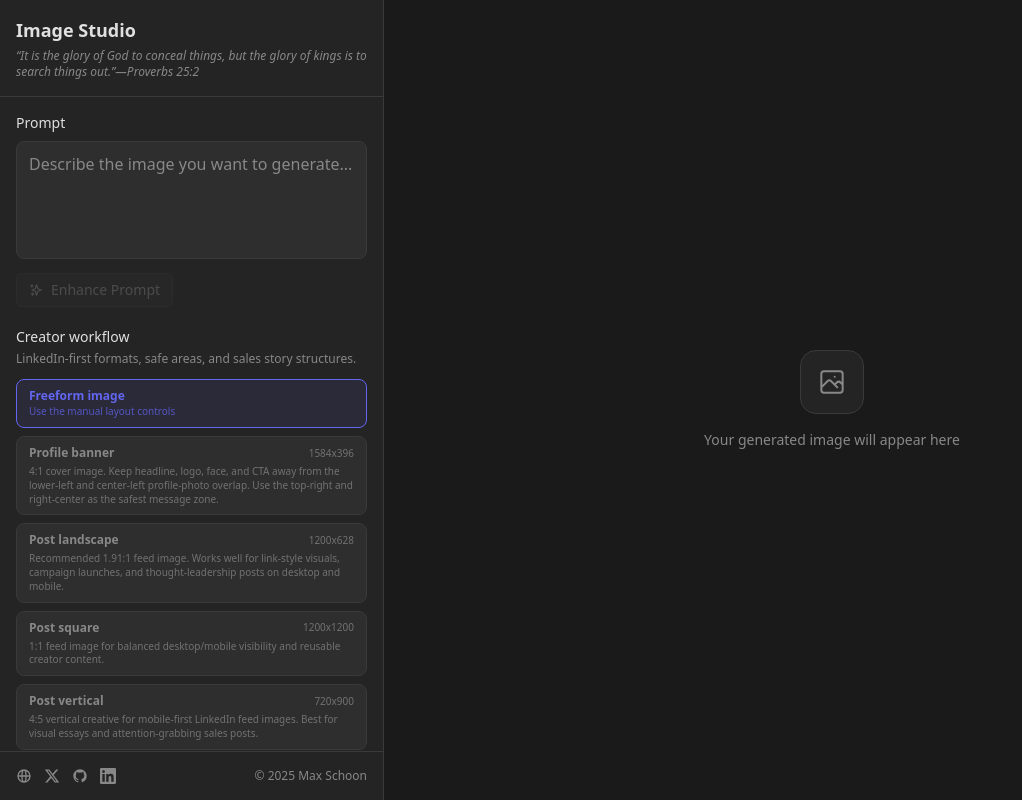
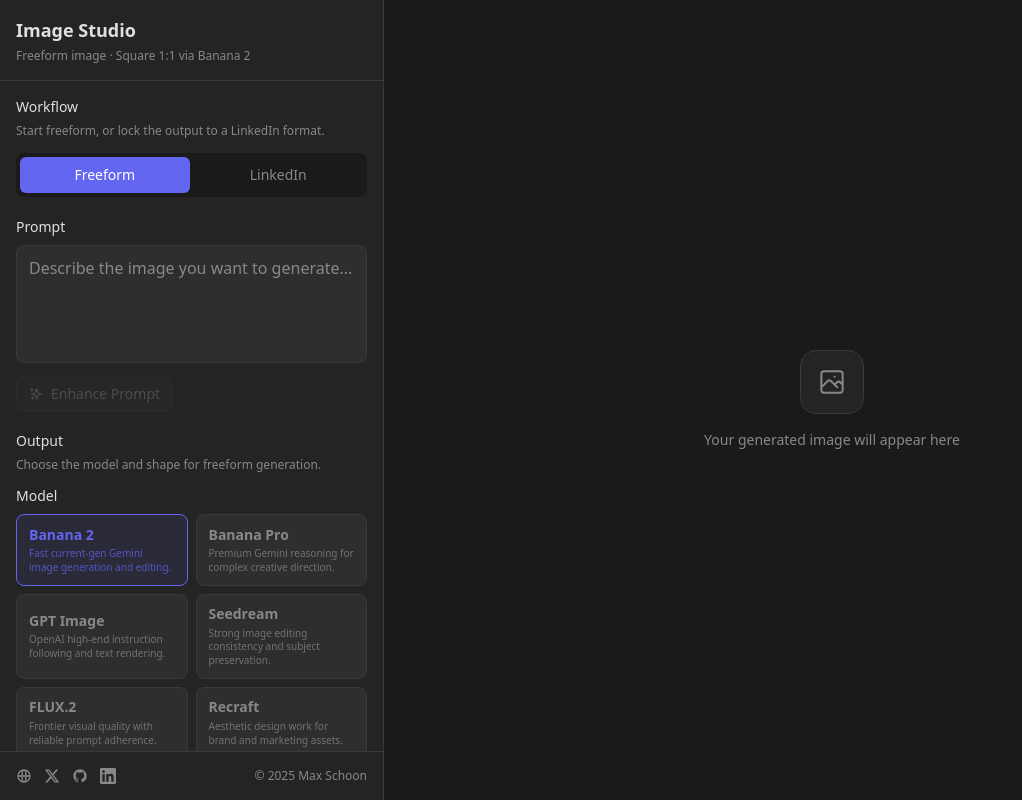
Before and after one commit to MaxSchoon/ImageGenStudio, a Next.js app: page / in a window 1280 px wide. Shown: the whole page, without its empty margins (0-1022 px from the left). Built offline with nearby package versions, Linux system fonts and the light colour scheme.

Commit message:
Clarify studio workflow controls (#12)

```diff
--- a/components/CreatorWorkflowPanel.tsx
+++ b/components/CreatorWorkflowPanel.tsx
@@ -4,7 +4,7 @@ import { useState } from 'react';
 import { CREATOR_PRESETS, CreatorPreset } from '@/lib/creatorContent';
 
 interface CreatorWorkflowPanelProps {
-  selectedPresetId: string | null;
+  selectedPreset: CreatorPreset | null;
   onPresetSelect: (preset: CreatorPreset | null) => void;
   onApplyPrompt: (prompt: string) => void;
   hasUploadedImage: boolean;
@@ -23,7 +23,7 @@ interface AssistantResult {
 }
 
 export default function CreatorWorkflowPanel({
-  selectedPresetId,
+  selectedPreset,
   onPresetSelect,
   onApplyPrompt,
   hasUploadedImage,
@@ -33,7 +33,7 @@ export default function CreatorWorkflowPanel({
   const [isAsking, setIsAsking] = useState(false);
   const [error, setError] = useState<string | null>(null);
 
-  const selectedPreset = CREATOR_PRESETS.find((preset) => preset.id === selectedPresetId) || null;
+  const selectedPresetId = selectedPreset?.id || null;
 
   const handleAskAssistant = async () => {
     if (!brief.trim() || isAsking) return;
@@ -75,26 +75,40 @@ export default function CreatorWorkflowPanel({
   return (
     <section className="space-y-3">
       <div>
-        <label className="block text-sm font-medium text-studio-text">Creator workflow</label>
-        <p className="mt-1 text-xs text-studio-muted">
-          LinkedIn-first formats, safe areas, and sales story structures.
+        <label className="block text-sm font-medium text-studio-text">Workflow</label>
+        <p className="mt-1 text-xs leading-relaxed text-studio-muted">
+          Start freeform, or lock the output to a LinkedIn format.
         </p>
       </div>
 
-      <div className="grid grid-cols-1 gap-2">
+      <div className="grid grid-cols-2 gap-1 rounded-lg bg-studio-bg p-1">
         <button
           type="button"
           onClick={() => onPresetSelect(null)}
-          className={`rounded-lg border px-3 py-2 text-left transition-colors ${
+          className={`rounded-md px-3 py-2 text-sm font-medium transition-colors ${
             !selectedPreset
-              ? 'border-studio-accent bg-studio-accent/10 text-studio-accent'
-              : 'border-studio-border bg-studio-elevated text-studio-muted hover:border-studio-muted'
+              ? 'bg-studio-accent text-white'
+              : 'text-studio-muted hover:bg-studio-elevated hover:text-studio-text'
           }`}
         >
-          <div className="text-xs font-semibold">Freeform image</div>
-          <div className="text-[10px] opacity-75">Use the manual layout controls</div>
+          Freeform
         </button>
+        <button
+          type="button"
+          onClick={() => onPresetSelect(selectedPreset || CREATOR_PRESETS[0])}
+          className={`rounded-md px-3 py-2 text-sm font-medium transition-colors ${
+            selectedPreset
+              ? 'bg-studio-accent text-white'
+              : 'text-studio-muted hover:bg-studio-elevated hover:text-studio-text'
+          }`}
+        >
+          LinkedIn
+        </button>
+      </div>
 
+      {selectedPreset && (
+        <div className="space-y-3 rounded-lg border border-studio-border bg-studio-elevated p-3">
+          <div className="grid grid-cols-2 gap-2">
             {CREATOR_PRESETS.map((preset) => (
               <button
                 type="button"
@@ -103,39 +117,51 @@ export default function CreatorWorkflowPanel({
                 className={`rounded-lg border px-3 py-2 text-left transition-colors ${
                   selectedPresetId === preset.id
                     ? 'border-studio-accent bg-studio-accent/10 text-studio-accent'
-                : 'border-studio-border bg-studio-elevated text-studio-muted hover:border-studio-muted'
+                    : 'border-studio-border bg-studio-bg text-studio-muted hover:border-studio-muted hover:text-studio-text'
                 }`}
               >
-            <div className="flex items-center justify-between gap-2">
-              <span className="text-xs font-semibold text-current">{preset.shortLabel}</span>
-              <span className="text-[10px] opacity-75">{preset.dimensions}</span>
-            </div>
-            <div className="mt-1 text-[10px] leading-snug opacity-75">{preset.guidance}</div>
+                <div className="text-xs font-semibold text-current">{preset.shortLabel}</div>
+                <div className="mt-0.5 text-[10px] opacity-75">{preset.dimensions}</div>
               </button>
             ))}
           </div>
 
-      {selectedPreset?.workflow === 'enhance' && !hasUploadedImage && (
-        <div className="rounded-lg border border-amber-500/30 bg-amber-500/10 p-3 text-xs text-amber-300">
-          Upload an image first to use enhancement mode.
+          <div className="rounded-lg border border-studio-border bg-studio-bg p-3">
+            <div className="flex items-start justify-between gap-3">
+              <div>
+                <div className="text-sm font-semibold text-studio-text">{selectedPreset.label}</div>
+                <div className="mt-1 text-xs leading-relaxed text-studio-muted">{selectedPreset.guidance}</div>
+              </div>
+              <div className="shrink-0 rounded-md bg-studio-surface px-2 py-1 text-xs font-medium text-studio-text">
+                {selectedPreset.dimensions}
+              </div>
+            </div>
+
+            {selectedPreset.safeArea && (
+              <div className="mt-3 rounded-md border border-amber-500/30 bg-amber-500/10 p-2 text-xs leading-relaxed text-amber-200">
+                <span className="font-semibold">{selectedPreset.safeArea.label}:</span>{' '}
+                {selectedPreset.safeArea.description}
               </div>
             )}
 
-      {selectedPreset?.safeArea && (
-        <div className="rounded-lg border border-studio-border bg-studio-elevated p-3">
-          <div className="text-xs font-semibold text-studio-text">{selectedPreset.safeArea.label}</div>
-          <div className="mt-1 text-[10px] leading-relaxed text-studio-muted">{selectedPreset.safeArea.description}</div>
+            {selectedPreset.workflow === 'enhance' && !hasUploadedImage && (
+              <div className="mt-3 rounded-md border border-amber-500/30 bg-amber-500/10 p-2 text-xs leading-relaxed text-amber-200">
+                Upload an image below before generating an enhanced LinkedIn asset.
               </div>
             )}
+          </div>
 
-      <div className="space-y-2 rounded-lg border border-studio-border bg-studio-elevated p-3">
-        <label className="block text-xs font-semibold text-studio-text">Creator assistant</label>
+          <details className="rounded-lg border border-studio-border bg-studio-bg">
+            <summary className="cursor-pointer px-3 py-2 text-sm font-medium text-studio-text">
+              Creator assistant
+            </summary>
+            <div className="space-y-3 border-t border-studio-border p-3">
               <textarea
                 value={brief}
                 onChange={(event) => setBrief(event.target.value)}
                 placeholder="Brief the creator, target audience, offer, proof, tone, and desired CTA..."
                 rows={4}
-          className="w-full resize-none rounded-md border border-studio-border bg-studio-bg px-3 py-2 text-sm text-studio-text placeholder:text-studio-muted/60 focus:border-studio-accent focus:outline-none"
+                className="w-full resize-none rounded-md border border-studio-border bg-studio-surface px-3 py-2 text-sm text-studio-text placeholder:text-studio-muted focus:border-studio-accent focus:outline-none"
               />
               <button
                 type="button"
@@ -146,7 +172,6 @@ export default function CreatorWorkflowPanel({
                 {isAsking ? 'Building workflow...' : 'Build LinkedIn workflow'}
               </button>
               {error && <div className="text-xs text-red-400">{error}</div>}
-      </div>
 
               {assistantResult && (
                 <div className="space-y-3 rounded-lg border border-studio-border bg-studio-surface p-3">
@@ -166,14 +191,14 @@ export default function CreatorWorkflowPanel({
 
                   {assistantResult.postCopy && (
                     <div>
-              <div className="mb-1 text-[10px] font-semibold uppercase tracking-wider text-studio-muted">Post copy</div>
+                      <div className="mb-1 text-xs font-semibold text-studio-text">Post copy</div>
                       <p className="whitespace-pre-wrap text-xs leading-relaxed text-studio-muted">{assistantResult.postCopy}</p>
                     </div>
                   )}
 
                   {assistantResult.storybook?.length ? (
                     <div>
-              <div className="mb-2 text-[10px] font-semibold uppercase tracking-wider text-studio-muted">5-page storybook</div>
+                      <div className="mb-2 text-xs font-semibold text-studio-text">5-page storybook</div>
                       <div className="space-y-2">
                         {assistantResult.storybook.map((page, index) => (
                           <div key={`${page.title}-${index}`} className="rounded-md bg-studio-elevated p-2">
@@ -188,7 +213,7 @@ export default function CreatorWorkflowPanel({
 
                   {assistantResult.productionNotes?.length ? (
                     <div>
-              <div className="mb-1 text-[10px] font-semibold uppercase tracking-wider text-studio-muted">Production notes</div>
+                      <div className="mb-1 text-xs font-semibold text-studio-text">Production notes</div>
                       <ul className="space-y-1 text-[10px] leading-relaxed text-studio-muted">
                         {assistantResult.productionNotes.map((note, index) => (
                           <li key={`${note}-${index}`}>{note}</li>
@@ -198,6 +223,10 @@ export default function CreatorWorkflowPanel({
                   ) : null}
                 </div>
               )}
+            </div>
+          </details>
+        </div>
+      )}
     </section>
   );
 }
--- a/components/ImageStudio.tsx
+++ b/components/ImageStudio.tsx
@@ -8,7 +8,7 @@ import MobileBottomSheet from './MobileBottomSheet';
 import Footer from './Footer';
 import { generateImage } from '@/lib/imageGeneration';
 import { buildCreatorPrompt, CreatorPreset } from '@/lib/creatorContent';
-import { DEFAULT_MODEL, Layout, Model, MODEL_CAPABILITIES, OPENROUTER_MODEL_BY_VALUE } from '@/lib/modelConfig';
+import { DEFAULT_MODEL, Layout, Model, MODEL_CAPABILITIES, OPENROUTER_MODEL_BY_VALUE, getLayoutConfig } from '@/lib/modelConfig';
 
 const MAX_FILE_SIZE = 10 * 1024 * 1024; // 10MB
 const ALLOWED_FILE_TYPES = ['image/jpeg', 'image/jpg', 'image/png', 'image/webp'];
@@ -259,7 +259,7 @@ export default function ImageStudio() {
     onModelSelect: handleModelSelect,
     selectedLayout,
     onLayoutSelect: handleLayoutSelect,
-    selectedCreatorPresetId: selectedCreatorPreset?.id || null,
+    selectedCreatorPreset,
     onCreatorPresetSelect: handleCreatorPresetSelect,
     uploadedImage,
     onFileSelect: handleFileSelect,
@@ -274,15 +274,24 @@ export default function ImageStudio() {
     onGenerate: handleGenerate,
   };
 
+  const layoutConfig = getLayoutConfig(selectedLayout, selectedModel);
+  const activeSummary = selectedCreatorPreset
+    ? {
+        title: selectedCreatorPreset.shortLabel,
+        detail: `${selectedCreatorPreset.dimensions} export via ${OPENROUTER_MODEL_BY_VALUE[selectedModel].shortLabel}`,
+      }
+    : {
+        title: 'Freeform image',
+        detail: `${layoutConfig.label} ${layoutConfig.dimensions} via ${OPENROUTER_MODEL_BY_VALUE[selectedModel].shortLabel}`,
+      };
+
   return (
     <div className="flex h-full">
       {/* Desktop sidebar */}
       <aside className="hidden lg:flex flex-col w-80 xl:w-96 bg-studio-surface border-r border-studio-border flex-shrink-0">
         <div className="p-4 border-b border-studio-border">
           <h1 className="text-lg font-semibold text-studio-text">Image Studio</h1>
-          <p className="text-studio-muted text-xs italic mt-1">
-            &ldquo;It is the glory of God to conceal things, but the glory of kings is to search things out.&rdquo;&mdash;Proverbs 25:2
-          </p>
+          <p className="mt-1 text-xs text-studio-muted">{activeSummary.title} · {activeSummary.detail}</p>
         </div>
         <div className="flex-1 overflow-y-auto studio-scrollbar px-4 py-4">
           <StudioControls {...controlsProps} />
@@ -330,6 +339,12 @@ export default function ImageStudio() {
       <MobileBottomSheet
         isExpanded={bottomSheetOpen}
         onToggle={() => setBottomSheetOpen(!bottomSheetOpen)}
+        summary={
+          <div>
+            <div className="text-sm font-semibold text-studio-text">{activeSummary.title}</div>
+            <div className="mt-0.5 text-xs text-studio-muted">{activeSummary.detail}</div>
+          </div>
+        }
       >
         <StudioControls {...controlsProps} />
       </MobileBottomSheet>
--- a/components/PromptInput.tsx
+++ b/components/PromptInput.tsx
@@ -5,12 +5,24 @@ interface PromptInputProps {
   onChange: (value: string) => void;
   onEnhance: () => void;
   isEnhancing: boolean;
+  label?: string;
+  description?: string;
 }
 
-export default function PromptInput({ value, onChange, onEnhance, isEnhancing }: PromptInputProps) {
+export default function PromptInput({
+  value,
+  onChange,
+  onEnhance,
+  isEnhancing,
+  label = 'Prompt',
+  description,
+}: PromptInputProps) {
   return (
     <div className="space-y-2">
-      <label className="block text-sm font-medium text-studio-text">Prompt</label>
+      <div>
+        <label className="block text-sm font-medium text-studio-text">{label}</label>
+        {description && <p className="mt-1 text-xs leading-relaxed text-studio-muted">{description}</p>}
+      </div>
       <textarea
         value={value}
         onChange={(e) => onChange(e.target.value)}
--- a/components/StudioControls.tsx
+++ b/components/StudioControls.tsx
@@ -17,7 +17,7 @@ interface StudioControlsProps {
   onModelSelect: (model: Model) => void;
   selectedLayout: Layout;
   onLayoutSelect: (layout: Layout) => void;
-  selectedCreatorPresetId: string | null;
+  selectedCreatorPreset: CreatorPreset | null;
   onCreatorPresetSelect: (preset: CreatorPreset | null) => void;
   uploadedImage: string | null;
   onFileSelect: (file: File) => void;
@@ -32,6 +32,33 @@ interface StudioControlsProps {
   onGenerate: () => void;
 }
 
+function SectionHeader({ title, description }: { title: string; description?: string }) {
+  return (
+    <div>
+      <h2 className="text-sm font-medium text-studio-text">{title}</h2>
+      {description && <p className="mt-1 text-xs leading-relaxed text-studio-muted">{description}</p>}
+    </div>
+  );
+}
+
+function LockedOutput({ preset }: { preset: CreatorPreset }) {
+  return (
+    <div className="rounded-lg border border-studio-border bg-studio-elevated p-3">
+      <div className="flex items-start justify-between gap-3">
+        <div>
+          <div className="text-sm font-semibold text-studio-text">Output locked by workflow</div>
+          <p className="mt-1 text-xs leading-relaxed text-studio-muted">
+            Manual layout is hidden because this preset exports to {preset.dimensions}.
+          </p>
+        </div>
+        <div className="shrink-0 rounded-md bg-studio-bg px-2 py-1 text-xs font-medium text-studio-text">
+          {preset.shortLabel}
+        </div>
+      </div>
+    </div>
+  );
+}
+
 export default function StudioControls({
   prompt,
   onPromptChange,
@@ -41,7 +68,7 @@ export default function StudioControls({
   onModelSelect,
   selectedLayout,
   onLayoutSelect,
-  selectedCreatorPresetId,
+  selectedCreatorPreset,
   onCreatorPresetSelect,
   uploadedImage,
   onFileSelect,
@@ -55,27 +82,63 @@ export default function StudioControls({
   error,
   onGenerate,
 }: StudioControlsProps) {
+  const capabilities = MODEL_CAPABILITIES[selectedModel];
+  const imageRequired = capabilities.requiresReferenceImage || selectedCreatorPreset?.workflow === 'enhance';
+  const showInlineReferenceUpload = imageRequired || !!uploadedImage;
+  const referenceDescription = imageRequired
+    ? 'Required for this workflow before generation.'
+    : 'Optional. Use a reference when you want the model to preserve composition or subject details.';
+
   return (
     <div className="space-y-5">
+      <CreatorWorkflowPanel
+        selectedPreset={selectedCreatorPreset}
+        onPresetSelect={onCreatorPresetSelect}
+        onApplyPrompt={onPromptChange}
+        hasUploadedImage={!!uploadedImage}
+      />
+
+      <section>
         <PromptInput
           value={prompt}
           onChange={onPromptChange}
           onEnhance={onEnhancePrompt}
           isEnhancing={isEnhancing}
+          label={selectedCreatorPreset ? 'Creative brief' : 'Prompt'}
+          description={selectedCreatorPreset ? 'Write the asset brief, or use the assistant in the workflow panel.' : undefined}
+        />
+      </section>
+
+      <section className="space-y-3">
+        <SectionHeader
+          title="Output"
+          description={selectedCreatorPreset ? 'The workflow decides the export size. Change the workflow above to change dimensions.' : 'Choose the model and shape for freeform generation.'}
         />
 
-      <CreatorWorkflowPanel
-        selectedPresetId={selectedCreatorPresetId}
-        onPresetSelect={onCreatorPresetSelect}
-        onApplyPrompt={onPromptChange}
-        hasUploadedImage={!!uploadedImage}
-      />
-
+        {selectedCreatorPreset ? (
+          <>
+            <LockedOutput preset={selectedCreatorPreset} />
+            <details className="rounded-lg border border-studio-border bg-studio-elevated">
+              <summary className="cursor-pointer px-3 py-2 text-sm font-medium text-studio-text">
+                Advanced model settings
+              </summary>
+              <div className="space-y-3 border-t border-studio-border p-3">
                 <ModelSelector
                   selectedModel={selectedModel}
                   onSelect={onModelSelect}
                 />
-
+                <p className="text-xs leading-relaxed text-studio-muted">
+                  Presets keep the final export dimensions fixed. Use freeform mode when you need manual layout control.
+                </p>
+              </div>
+            </details>
+          </>
+        ) : (
+          <>
+            <ModelSelector
+              selectedModel={selectedModel}
+              onSelect={onModelSelect}
+            />
             <LayoutSelector
               selectedLayout={selectedLayout}
               onSelect={onLayoutSelect}
@@ -83,7 +146,14 @@ export default function StudioControls({
               selectedModel={selectedModel}
               referenceDimensions={referenceDimensions}
             />
+          </>
+        )}
+      </section>
 
+      <section className="space-y-3">
+        {showInlineReferenceUpload ? (
+          <>
+            <SectionHeader title="Reference image" description={referenceDescription} />
             <ReferenceUpload
               uploadedImage={uploadedImage}
               onFileSelect={onFileSelect}
@@ -92,22 +162,44 @@ export default function StudioControls({
               onDragOver={onDragOver}
               onDragLeave={onDragLeave}
               onDrop={onDrop}
-        isRequired={MODEL_CAPABILITIES[selectedModel].requiresReferenceImage}
+              isRequired={imageRequired}
             />
+          </>
+        ) : capabilities.supportsReferenceImages ? (
+          <details className="rounded-lg border border-studio-border bg-studio-elevated">
+            <summary className="cursor-pointer px-3 py-2 text-sm font-medium text-studio-text">
+              Add reference image
+            </summary>
+            <div className="space-y-3 border-t border-studio-border p-3">
+              <p className="text-xs leading-relaxed text-studio-muted">{referenceDescription}</p>
+              <ReferenceUpload
+                uploadedImage={uploadedImage}
+                onFileSelect={onFileSelect}
+                onClear={onClearImage}
+                isDragging={isDragging}
+                onDragOver={onDragOver}
+                onDragLeave={onDragLeave}
+                onDrop={onDrop}
+                isRequired={false}
+              />
+            </div>
+          </details>
+        ) : null}
+      </section>
+
+      {error && (
+        <div className="rounded-lg border border-red-500/30 bg-red-500/10 p-3 text-sm text-red-300">
+          {error}
+        </div>
+      )}
 
       <button
         onClick={onGenerate}
         disabled={isLoading}
-        className="w-full py-3 bg-studio-accent text-white font-semibold rounded-lg hover:bg-studio-accent-hover active:brightness-90 disabled:opacity-50 disabled:cursor-not-allowed transition-colors"
+        className="w-full rounded-lg bg-studio-accent py-3 font-semibold text-white transition-colors hover:bg-studio-accent-hover active:brightness-90 disabled:cursor-not-allowed disabled:opacity-50"
       >
-        {isLoading ? 'Generating...' : 'Generate Image'}
+        {isLoading ? 'Generating...' : selectedCreatorPreset ? `Generate ${selectedCreatorPreset.shortLabel}` : 'Generate image'}
       </button>
-
-      {error && (
-        <div className="p-3 bg-red-500/10 border border-red-500/30 rounded-lg text-red-400 text-sm">
-          {error}
-        </div>
-      )}
     </div>
   );
 }
```
Also changed, not shown: components/MobileBottomSheet.tsx (+13 -4 lines), components/ModelSelector.tsx (+8 -2 lines). Lines whose indentation alone changed are shown as unchanged.
